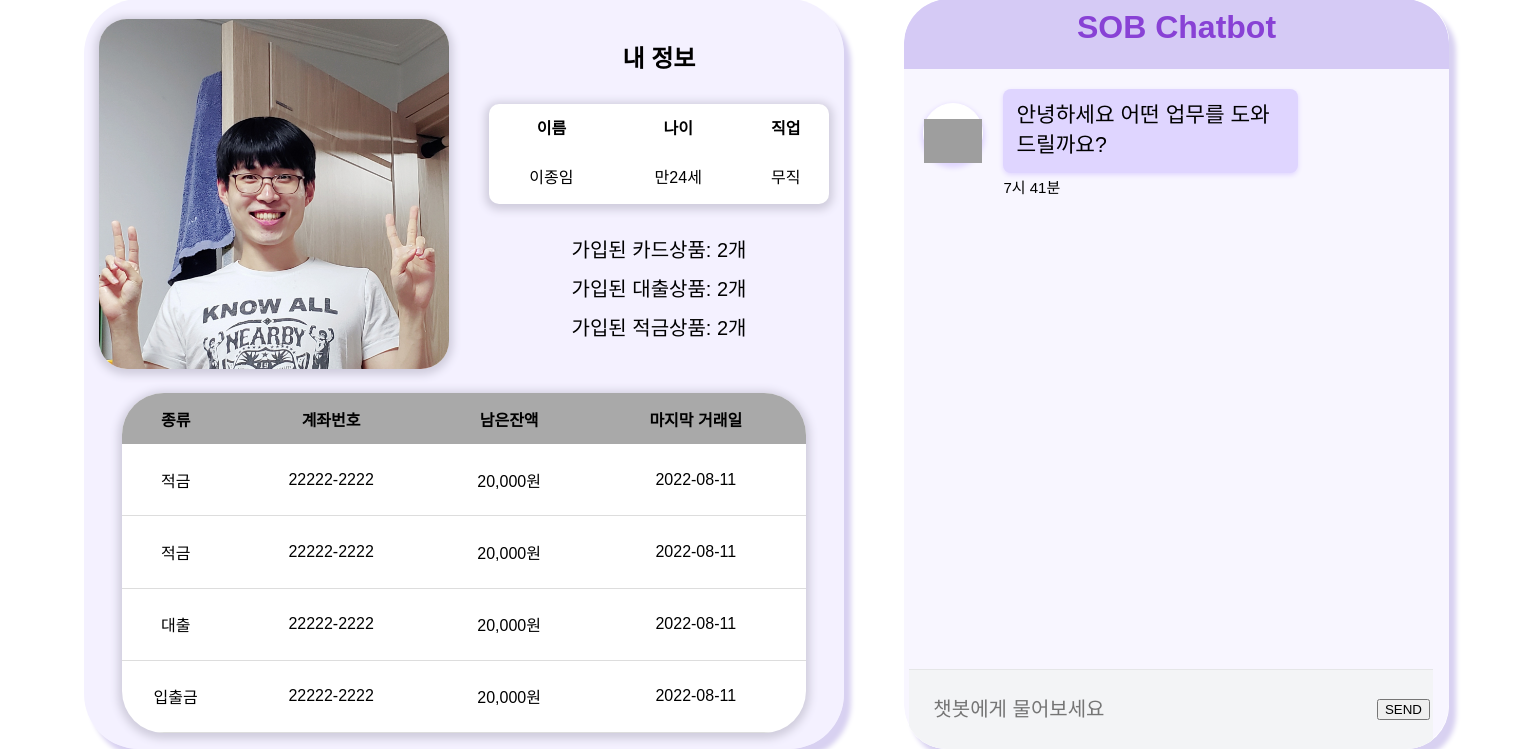
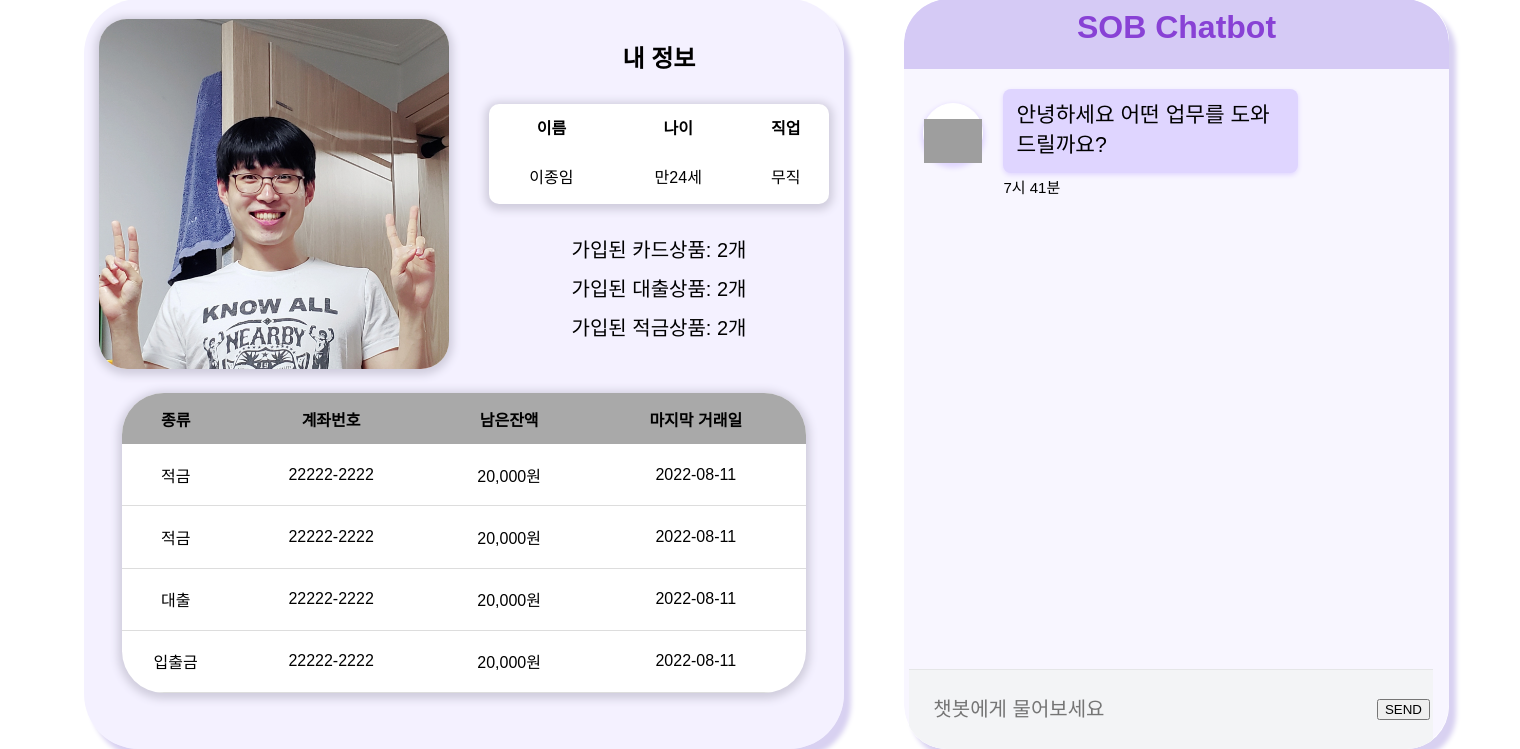
Before and after one commit to whddla/sota-chatbot, a Django app: template sota/sota/templates/index.html in a window 1520 px wide. Shown: the part 111-860 px from the top of the page. Run offline with Django 3.2, Linux system fonts and the light colour scheme; the template is opened without the code that fills it, so the values that code supplies are empty; grey boxes are pictures that could not be loaded.

Commit message:
index css 수정
index css 수정

```diff
--- a/sota/sota/static/css/index.css
+++ b/sota/sota/static/css/index.css
@@ -209,7 +209,7 @@ h1 {
 }
 .my-account{
     width: 100%;
-    height: 340px;
+    height: 300px;
     margin-top: 20px;
 }
 .tb-ac{
```
